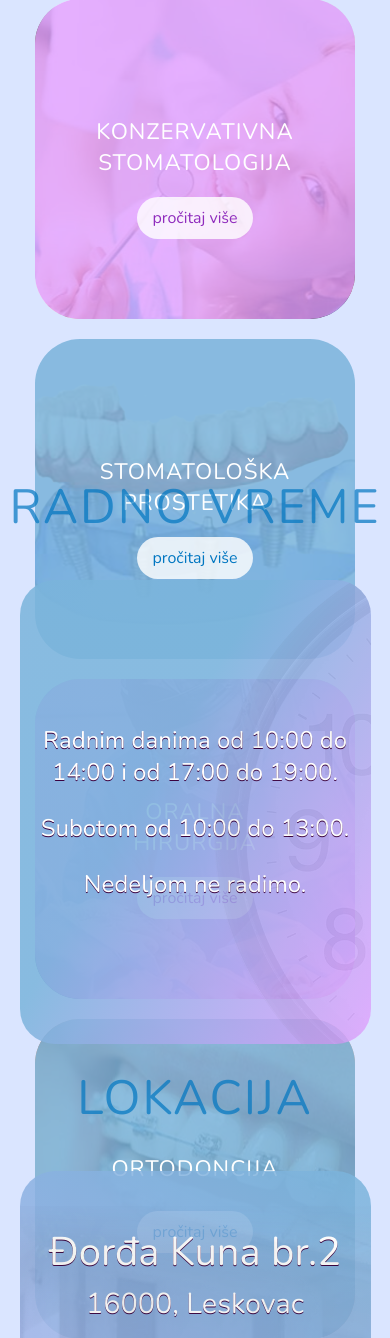
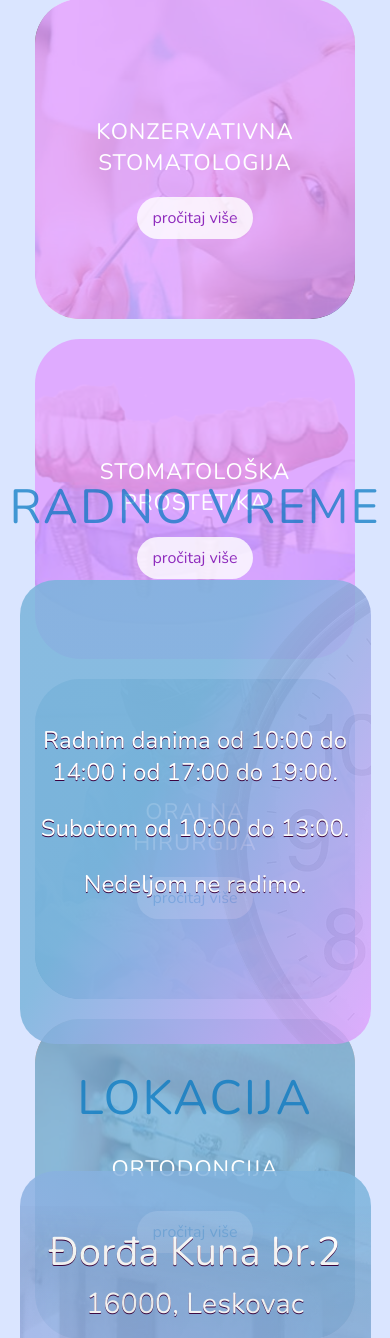
Before and after one commit to zitj/Dental-Centar, a PHP site: page / in a window 390 px wide. Shown: the part 923-2261 px from the top of the page. Run offline with PHP 8.4, Linux system fonts and the light colour scheme.

Commit message:
refining responsive for 1024px

```diff
--- a/style/style.css
+++ b/style/style.css
@@ -73,7 +73,7 @@ header nav a:hover {
   color: white;
 }
 
-@media (max-width: 800px) {
+@media (max-width: 1024px) {
   header nav a {
     display: none;
   }
@@ -83,7 +83,7 @@ header nav a:hover {
   height: 100vh;
 }
 
-@media (max-width: 800px) {
+@media (max-width: 1024px) {
   .section {
     height: 70vh;
   }
@@ -120,7 +120,7 @@ header nav a:hover {
   }
 }
 
-@media (max-width: 800px) {
+@media (max-width: 1024px) {
   .heroSection {
     text-align: center;
     -webkit-box-pack: center;
@@ -135,7 +135,7 @@ header nav a:hover {
   z-index: 1;
 }
 
-@media (max-width: 800px) {
+@media (max-width: 1024px) {
   .heroSection .left {
     margin-top: 25%;
   }
@@ -148,18 +148,6 @@ header nav a:hover {
 }
 
 @media (max-width: 1500px) {
-  .heroSection .left h1 {
-    font-size: 2.8em;
-  }
-}
-
-@media (max-width: 1030px) {
-  .heroSection .left h1 {
-    font-size: 2.4em;
-  }
-}
-
-@media (max-width: 1030px) {
   .heroSection .left h1 {
     font-size: 2.8em;
   }
@@ -178,18 +166,6 @@ header nav a:hover {
   }
 }
 
-@media (max-width: 1030px) {
-  .heroSection .left h3 {
-    font-size: 1.9em;
-  }
-}
-
-@media (max-width: 800px) {
-  .heroSection .left h3 {
-    font-size: 2.3em;
-  }
-}
-
 .heroSection .left h3:nth-of-type(2) {
   font-size: 2.5em;
   margin: 0px 0 15px;
@@ -197,18 +173,6 @@ header nav a:hover {
 }
 
 @media (max-width: 1500px) {
-  .heroSection .left h3:nth-of-type(2) {
-    font-size: 1.8em;
-  }
-}
-
-@media (max-width: 1030px) {
-  .heroSection .left h3:nth-of-type(2) {
-    font-size: 1.6em;
-  }
-}
-
-@media (max-width: 800px) {
   .heroSection .left h3:nth-of-type(2) {
     font-size: 1.8em;
   }
@@ -279,12 +243,12 @@ header nav a:hover {
   }
 }
 
-@media (max-width: 1030px) {
+@media (max-width: 1024px) {
   .heroSection .right img {
     height: 450px;
     width: 450px;
-    right: -10%;
-    top: -10%;
+    right: 23%;
+    top: -20%;
   }
 }
 
@@ -337,7 +301,7 @@ header nav a:hover {
   }
 }
 
-@media (max-width: 800px) {
+@media (max-width: 1024px) {
   .servicesSection .container {
     height: 90vh;
   }
@@ -407,6 +371,12 @@ header nav a:hover {
   text-align: center;
 }
 
+@media (max-width: 1024px) {
+  .servicesSection .container .service .content {
+    background: #7ab4dbda;
+  }
+}
+
 .servicesSection .container .service .content h3 {
   color: white;
   text-transform: uppercase;
@@ -424,6 +394,12 @@ header nav a:hover {
   -webkit-transition: .2s ease-in-out;
   transition: .2s ease-in-out;
   color: #8f2cbd;
+}
+
+@media (max-width: 1024px) {
+  .servicesSection .container .service .content a {
+    color: #0076c1;
+  }
 }
 
 .servicesSection .container .service .content a:hover {
@@ -451,6 +427,22 @@ header nav a:hover {
   margin-bottom: 13%;
 }
 
+@media (max-width: 1024px) {
+  .servicesSection .container .service:nth-child(2) .content,
+  .servicesSection .container .service:nth-child(3) .content,
+  .servicesSection .container .service:nth-child(6) .content {
+    background: #e19fffd2;
+  }
+}
+
+@media (max-width: 1024px) {
+  .servicesSection .container .service:nth-child(2) .content a,
+  .servicesSection .container .service:nth-child(3) .content a,
+  .servicesSection .container .service:nth-child(6) .content a {
+    color: #8f2cbd;
+  }
+}
+
 .workHoursSection {
   text-align: center;
 }
@@ -462,7 +454,7 @@ header nav a:hover {
   }
 }
 
-@media (max-width: 800px) {
+@media (max-width: 1024px) {
   .workHoursSection {
     margin-top: 60%;
     margin-bottom: 0%;
@@ -493,7 +485,7 @@ header nav a:hover {
   z-index: 1;
 }
 
-@media (max-width: 800px) {
+@media (max-width: 1024px) {
   .workHoursSection .container img {
     width: 600px;
     height: 600px;
@@ -512,7 +504,7 @@ header nav a:hover {
   text-shadow: 0px 1px #3a023f;
 }
 
-@media (max-width: 800px) {
+@media (max-width: 1024px) {
   .workHoursSection .container .text {
     font-size: 1.5em;
   }
@@ -608,9 +600,10 @@ header nav a:hover {
   }
 }
 
-@media (max-width: 800px) {
+@media (max-width: 1024px) {
   .contactSection {
     text-align: center;
+    margin-top: 30%;
   }
 }
 
@@ -639,7 +632,7 @@ header nav a:hover {
   z-index: 0;
 }
 
-@media (max-width: 800px) {
+@media (max-width: 1024px) {
   .contactSection .container .backgroundPhoto {
     opacity: .1;
   }
@@ -651,7 +644,7 @@ header nav a:hover {
   z-index: 1;
 }
 
-@media (max-width: 800px) {
+@media (max-width: 1024px) {
   .contactSection .container .text {
     margin-left: 0;
   }
--- a/style/style.scss
+++ b/style/style.scss
@@ -57,7 +57,7 @@ header{
                 background: $dental-centar-pink;
                 color: white;
             }
-            @media (max-width: 800px) {
+            @media (max-width: 1024px) {
                display: none;
                  }
         }
@@ -65,7 +65,7 @@ header{
 }
 .section{
     height: 100vh;
-    @media (max-width: 800px) {
+    @media (max-width: 1024px) {
         height: 70vh;
           }
     h2{
@@ -89,7 +89,7 @@ header{
     @media (max-width: 1180px) {
         width: 80%;
     }
-    @media (max-width: 800px) {
+    @media (max-width: 1024px) {
         text-align: center;
         justify-content: center;
         height: 60vh;
@@ -98,7 +98,7 @@ header{
 
     .left{
         z-index: 1;
-        @media (max-width: 800px) {
+        @media (max-width: 1024px) {
             margin-top: 25%;
               }
        h1{
@@ -108,12 +108,7 @@ header{
            @media (max-width: 1500px) {
            font-size: 2.8em;
              }
-           @media (max-width: 1030px) {
-           font-size: 2.4em;
-             }
-           @media (max-width: 1030px) {
-           font-size: 2.8em;
-             }
+
 
        }
        h3{
@@ -124,12 +119,7 @@ header{
            @media (max-width: 1500px) {
             font-size: 2.3em;
               }
-            @media (max-width: 1030px) {
-            font-size: 1.9em;
-            }
-            @media (max-width: 800px) {
-            font-size: 2.3em;
-            }
+
            &:nth-of-type(2){
                font-size: 2.5em;
                margin: 0px 0 15px;
@@ -137,12 +127,7 @@ header{
                @media (max-width: 1500px) {
                 font-size: 1.8em;
                 }
-               @media (max-width: 1030px) {
-                font-size: 1.6em;
-                }
-               @media (max-width: 800px) {
-                font-size: 1.8em;
-                }
+
            }
        }
        button{
@@ -194,11 +179,11 @@ header{
             right: -8%;
             top:-15%;
             }
-        @media (max-width: 1030px) {
+        @media (max-width: 1024px) {
             height: 450px;
             width: 450px;
-            right: -10%;
-            top:-10%;
+            right: 23%;
+            top:-20%;
             }
         @media (max-width: 800px) {
             height: 300px;
@@ -211,9 +196,6 @@ header{
 .servicesSection{
     display: flex;
     justify-content: center;
-    @media (max-width: 1500px) {
-
-        }
     @media (max-width: 1090px) {
         margin-top: -30%;
         }
@@ -230,7 +212,7 @@ header{
         @media (max-width: 1280px) {
             height: 90%;
             }
-        @media (max-width: 800px) {
+        @media (max-width: 1024px) {
             height: 90vh;
             }
         .service{
@@ -283,6 +265,9 @@ header{
                border-radius: 45px;
                position: relative;
                text-align: center;
+               @media (max-width: 1024px) {
+                background: #7ab4dbda;
+                    }
                h3{
                    color: white;
                    text-transform: uppercase;
@@ -298,6 +283,9 @@ header{
                    border-radius: 30px;
                    transition: .2s ease-in-out;
                    color: #8f2cbd;
+                   @media (max-width: 1024px) {
+                    color: $dental-centar-blue;
+                        }
                    &:hover{
                        font-size: 1.1em;
                        background: rgb(255, 255, 255);
@@ -311,16 +299,32 @@ header{
          &:nth-child(3) .content,
          &:nth-child(5) .content{
              background: #7ab4dbda;
+
              a{
               color: $dental-centar-blue;
+
              }
          }
+
          &:nth-child(5) .content{
              h3{
                  margin-top: 41%;
                  margin-bottom: 13%;
              }
          }
+        &:nth-child(2) .content,
+        &:nth-child(3) .content,
+        &:nth-child(6) .content{
+
+              @media (max-width: 1024px) {
+                background: #e19fffd2;
+                    }
+               a{
+                @media (max-width: 1024px) {
+                    color: #8f2cbd;
+                        }
+               }
+        }
         }
     }
 
@@ -331,7 +335,7 @@ header{
         margin-top: 15%;
         margin-bottom: 10%;
              }
-    @media (max-width: 800px) {
+    @media (max-width: 1024px) {
         margin-top: 60%;
         margin-bottom: 0%;
              }
@@ -353,7 +357,7 @@ header{
             left: 50%;
             opacity: .08;
             z-index: 1;
-            @media (max-width: 800px) {
+            @media (max-width: 1024px) {
             width: 600px;
             height: 600px;
             top: -10%;
@@ -368,7 +372,7 @@ header{
             font-weight: 400;
             z-index: 2;
             text-shadow: 0px 1px #3a023f;
-            @media (max-width: 800px) {
+            @media (max-width: 1024px) {
             font-size: 1.5em;
             }
         }
@@ -438,8 +442,9 @@ header{
     @media (max-width: 1500px) {
        margin-top: 10%;
                }
-    @media (max-width: 800px) {
+    @media (max-width: 1024px) {
        text-align: center;
+       margin-top: 30%;
                }
 
     .container{
@@ -460,7 +465,7 @@ header{
             top: -28%;
             opacity: .15;
             z-index: 0;
-            @media (max-width: 800px) {
+            @media (max-width: 1024px) {
             opacity: .1;
                 }
         }
@@ -468,7 +473,7 @@ header{
          margin-left: 9%;
          margin-top: 2.5%;
          z-index: 1;
-         @media (max-width: 800px) {
+         @media (max-width: 1024px) {
             margin-left: 0;
             }
         p{
```
Also changed, not shown: 1 other file.
